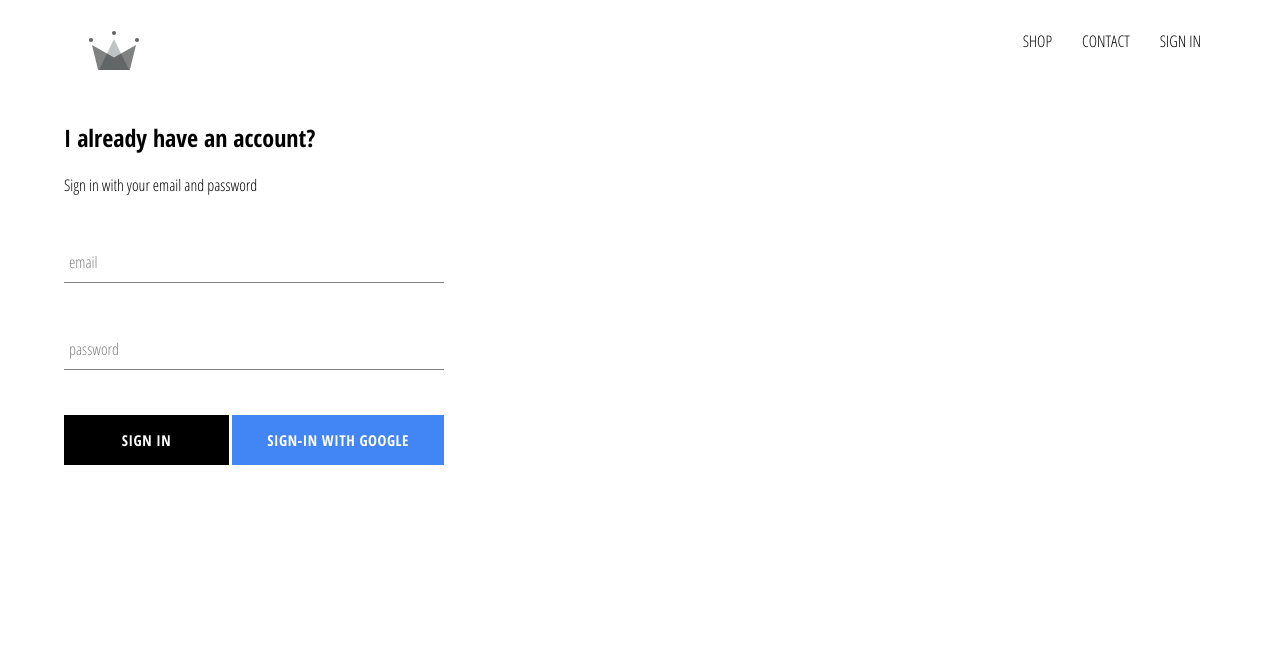
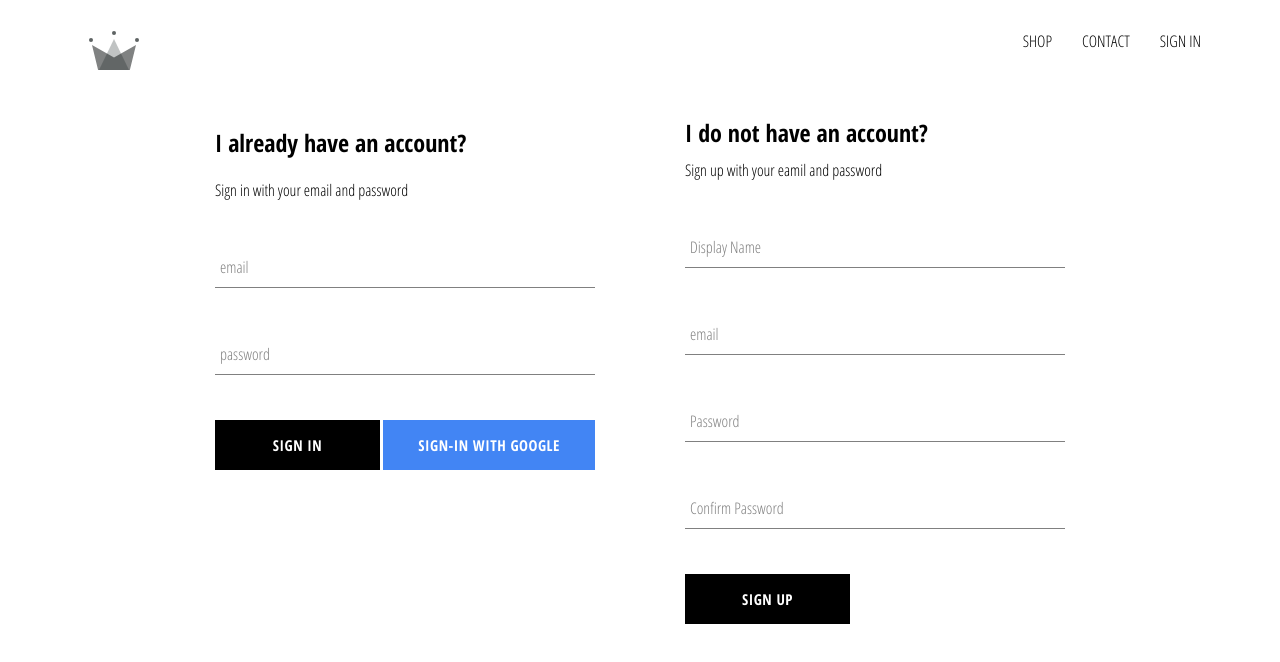
Before and after one commit to FreezerBurnt/clothing-store, a React (Create React App) app: page /signin in a window 1280 px wide. Shown: the top 662 px of the page. Built offline with nearby package versions, Linux system fonts and the light colour scheme; no server answers.

Commit message:
implemented email sign-up

```diff
--- a/src/App.js
+++ b/src/App.js
@@ -8,7 +8,7 @@
 import ShopPage from './pages/shop/shop.component'
 import SignInAndSignUpPage from './pages/sign-in-up/sign-in-up.component'
 import Header from './components/header/header.component'
-import { auth } from './firebase/firebase-utils'
+import { auth, createUserProfileDocument } from './firebase/firebase-utils'
 
 class App extends React.Component {
   constructor() {
@@ -21,9 +21,23 @@
   unsubscribeFromAuth = null
 
   componentDidMount() {
-    this.unsubscribeFromAuth = auth.onAuthStateChanged(user => {
-      this.setState({ currentUser: user })
+    this.unsubscribeFromAuth = auth.onAuthStateChanged(async userAuth => {
+      if (userAuth) {
+        const userRef = await createUserProfileDocument(userAuth)
 
+        userRef.onSnapshot(snapShot => {
+          this.setState({
+            currentUser: {
+            id: snapShot.id,
+            ...snapShot.data()
+
+            }
+          })
+          console.log(this.state)
+        })
+
+      }
+      this.setState({currentUser: userAuth})
     })
   }
 
--- /dev/null
+++ b/src/components/sign-up/sign-up.component.jsx
@@ -0,0 +1,97 @@
+import React from 'react'
+import FormInput from '../form-input/form-input.component'
+import CustomButton from '../custom-button/custom-button.component'
+import { auth, createUserProfileDocument } from '../../firebase/firebase-utils'
+import './sign-up.styles.scss'
+
+class SingUp extends React.Component {
+    constructor() {
+        super()
+
+        this.state = {
+            displayName: '',
+            email: '',
+            password: '',
+            confirmPassword: ''
+        }
+    }
+
+    handleSubmit = async event => {
+        event.preventDefault()
+        const { displayName, email, password, confirmPassword} = this.state
+
+        if(password !== confirmPassword) {
+            alert("passwords do not match" )
+            return
+        }
+
+        try {
+            const { user } = await auth.createUserWithEmailAndPassword(
+                email,
+                password
+            )
+
+            await createUserProfileDocument(user, {displayName})
+            this.setState({
+                displayName: '',
+                email: '',
+                password: '',
+                confirmPassword: ''})
+
+        } catch (error) {
+            console.error(error)
+        }
+    }
+
+    handleChange = event => {
+        const { name, value } = event.target
+        this.setState({ [name]: value })
+      }
+
+    render() {
+        const { displayName, email, password, confirmPassword} = this.state
+        return(
+            <div className='sign-up'>
+                <h2 className='title'>I do not have an account?</h2>
+                <span>Sign up with your eamil and password</span>
+                <form className='sign-up-form' onSubmit={this.handleSubmit} >
+                <FormInput
+                    type='text'
+                    name='displayName'
+                    value={displayName}
+                    onChange={this.handleChange}
+                    label='Display Name'
+                    required
+                />
+                <FormInput
+                    type='email'
+                    name='email'
+                    value={email}
+                    onChange={this.handleChange}
+                    label='email'
+                    required
+                />
+                <FormInput
+                    type='password'
+                    name='password'
+                    value={password}
+                    onChange={this.handleChange}
+                    label='Password'
+                    required
+                />
+                <FormInput
+                    type='password'
+                    name='confirmPassword'
+                    value={confirmPassword}
+                    onChange={this.handleChange}
+                    label='Confirm Password'
+                    required
+                />
+                <CustomButton type='submit'> SIGN UP </CustomButton>
+                </form>
+            </div>
+        )
+    }
+}
+
+export default SingUp
--- /dev/null
+++ b/src/components/sign-up/sign-up.styles.scss
@@ -0,0 +1,9 @@
+.sign-up {
+    display: flex;
+    flex-direction: column;
+    width: 380px;
+
+    .title {
+        margin: 10px 0px;
+    }
+}
--- a/src/firebase/firebase-utils.js
+++ b/src/firebase/firebase-utils.js
@@ -11,6 +11,30 @@
     appId: "1:913018061878:web:65a2cd21dd848c78f50497"
   }
 
+export const createUserProfileDocument = async (userAuth, additionalData) => {
+    if (!userAuth) return
+
+    const userRef = firestore.doc(`users/${userAuth.uid}`)
+    const snapShot = await userRef.get()
+    if(!snapShot.exists) {
+        const { displayName, email } = userAuth
+        const createdAt = new Date()
+
+        try {
+            await userRef.set({
+                displayName,
+                email,
+                createdAt,
+                ...additionalData
+            })
+        } catch(error) {
+            console.log('error creating user', error.message)
+        }
+    }
+
+    return userRef
+}
+
 firebase.initializeApp(config)
 
 export const auth = firebase.auth()
--- a/src/pages/sign-in-up/sign-in-up.component.jsx
+++ b/src/pages/sign-in-up/sign-in-up.component.jsx
@@ -1,10 +1,13 @@
 import React from 'react'
 import SignIn from '../../components/sign-in/sign-in.component'
+import SignUp from '../../components/sign-up/sign-up.component'
+
 import './sign-in-up.styles.scss'
 
 const SignInAndSignUpPage = () => (
     <div className='sign-in-up'>
         <SignIn />
+        <SignUp />
         </div>
 )
 
--- a/src/pages/sign-in-up/sign-in-up.styles.scss
+++ b/src/pages/sign-in-up/sign-in-up.styles.scss
@@ -0,0 +1,6 @@
+ .sign-in-up {
+     width: 850px;
+     display: flex;
+     justify-content: space-between;
+     margin: 30px auto;
+ }
```
Also changed, not shown: 1 other file (tests, documents, lock files or other folders).
